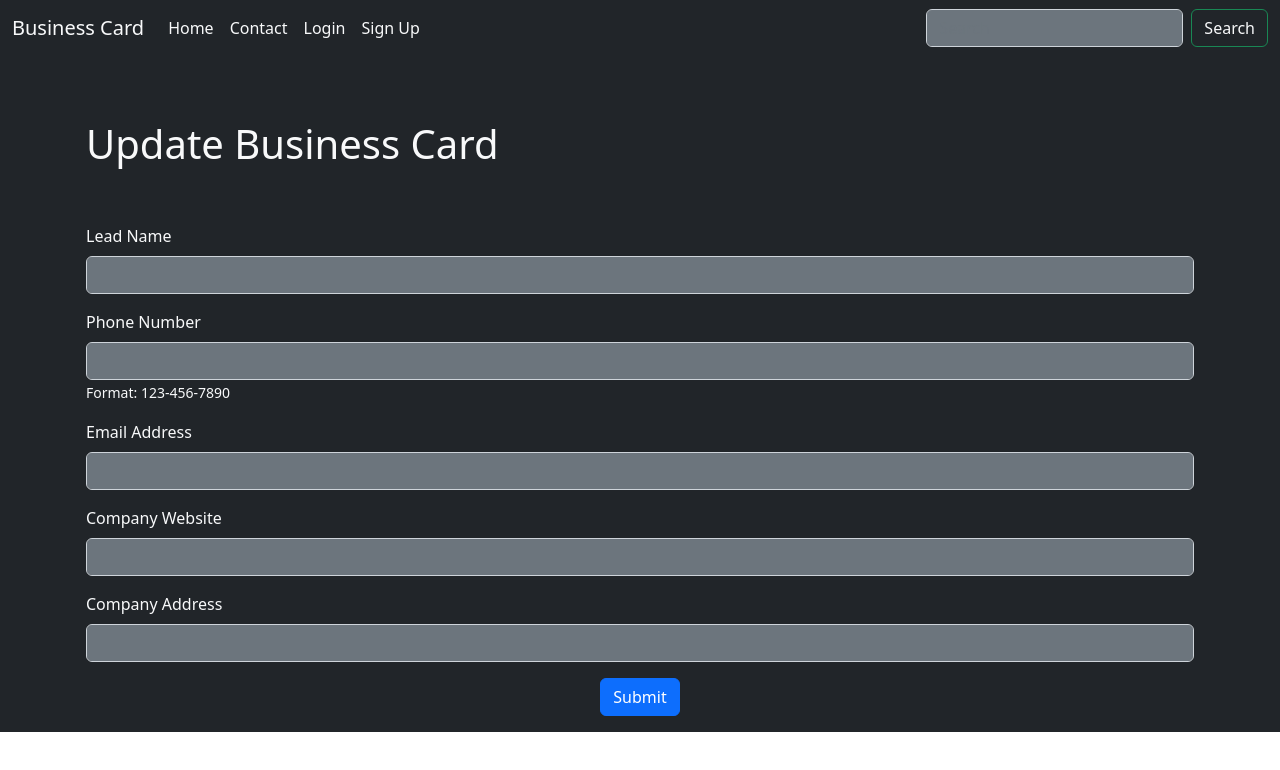
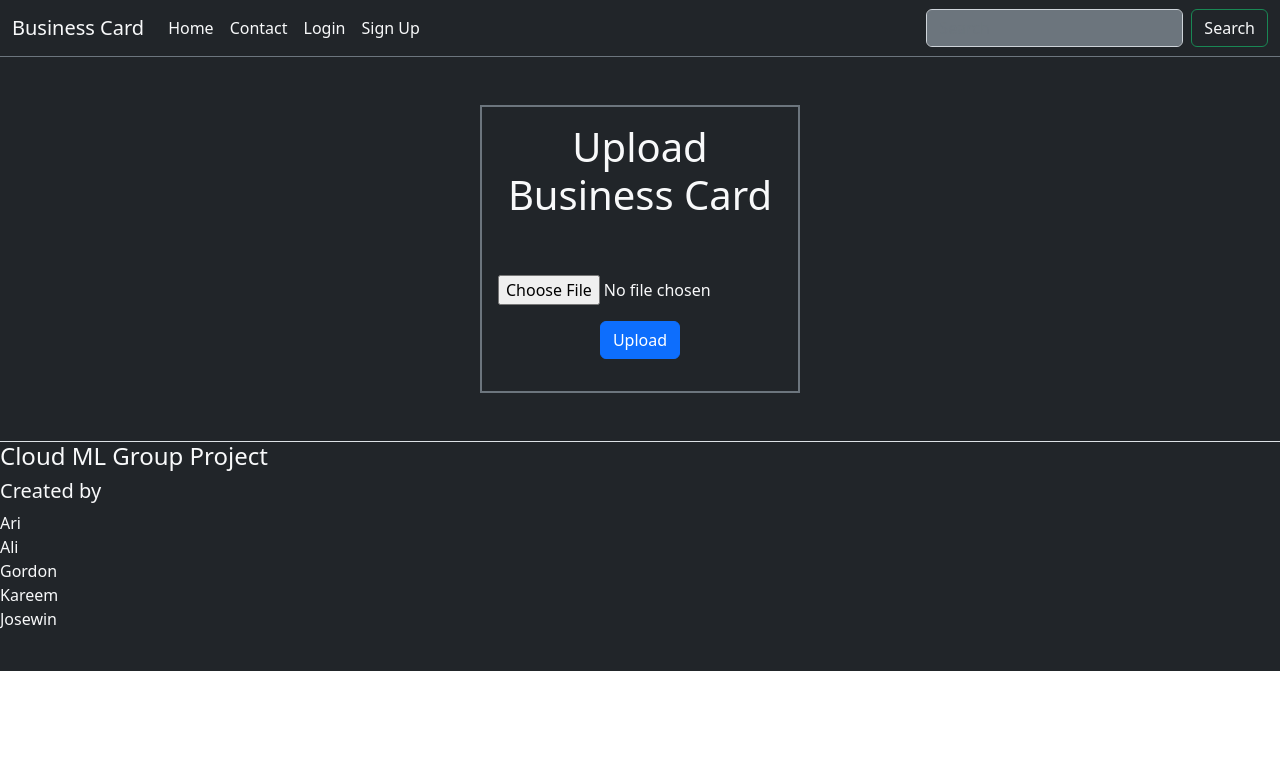
Before and after one commit to CloudML-Group-4/frontend, a React (Create React App) app: page / in a window 1280 px wide. Shown: the top 770 px of the page. Built offline with nearby package versions, Linux system fonts and the light colour scheme.

Commit message:
added home page (upload image), footer, some styling

```diff
--- a/src/App.js
+++ b/src/App.js
@@ -1,15 +1,17 @@
 import { BrowserRouter, Routes, Route } from 'react-router-dom';
+import HomePage from './pages/home_page';
 import UpdateCard from './pages/update_card';
-import Layout from './pages/layout'
-import NoPage from './pages/no_page'
+import Layout from './pages/layout';
+import NoPage from './pages/no_page';
 
 function App() {
   return (
     <BrowserRouter>
       <Routes>
         <Route path="/" element={<Layout />}>
-          <Route index element={<UpdateCard />}/>
           <Route path="*" element={<NoPage />}/>
+          <Route index element={<HomePage />}/>
+          <Route path="card_update" element={<UpdateCard />} />
         </Route>
       </Routes>
     </BrowserRouter>
--- /dev/null
+++ b/src/components/footer/footer.js
@@ -0,0 +1,21 @@
+import 'bootstrap/dist/css/bootstrap.css';
+
+
+const Footer = () => {
+
+
+
+    return(
+        <div class="border-top bg-dark text-light pb-4 mt-5">
+            <h4>Cloud ML Group Project</h4>
+            <h5>Created by</h5>
+            <div class="pl-3">
+                <p>Ari <br></br> Ali <br></br> Gordon <br></br> Kareem <br></br> Josewin</p>
+            </div>
+
+        </div>
+
+    )
+}
+
+export default Footer;
--- a/src/components/nav_bar/nav_bar.js
+++ b/src/components/nav_bar/nav_bar.js
@@ -1,11 +1,10 @@
-import { Link, NavLink } from "react-router-dom";
+import { Link } from "react-router-dom";
 
 const NavBar = () => {
     return(
-        <nav class="navbar navbar-expand-lg bg-body-tertiary">
+        <nav class="navbar navbar-expand-lg bg-body-tertiary border-bottom border-secondary">
             <div class="container-fluid text-light">
                 <Link to="/" class="navbar-brand text-light">Business Card</Link>
-                {/* <a class="navbar-brand" href="#">Business card</a> */}
                 <button class="navbar-toggler" type="button" data-bs-toggle="collapse" data-bs-target="#navbarSupportedContent" aria-controls="navbarSupportedContent" aria-expanded="false" aria-label="Toggle navigation">
                     <span class="navbar-toggler-icon"></span>
                 </button>
@@ -13,19 +12,15 @@ const NavBar = () => {
                     <ul class="navbar-nav me-auto mb-2 mb-lg-0">
                         <li class="nav-item">
                             <Link to="/" class="nav-link text-light">Home</Link>
-                            {/* <a class="nav-link active" aria-current="page" href="#">Home</a> */}
                         </li>
                         <li class="nav-item">
-                            <Link to="/" class="nav-link text-light">Contact</Link>
-                            {/* <a class="nav-link " aria-current="page" href="#">SignUp</a> */}
+                            <Link to="/card_update" class="nav-link text-light">Contact</Link>
                         </li>
                         <li class="nav-item">
                             <Link to="/" class="nav-link text-light">Login</Link>
-                            {/* <a class="nav-link " aria-current="page" href="#">Login</a> */}
                         </li>
                         <li class="nav-item">
                             <Link to="/" class="nav-link text-light">Sign Up</Link>
-                            {/* <a class="nav-link " aria-current="page" href="#">Contact</a> */}
                         </li>
                     </ul>
                     <form class="d-flex" role="search">
--- a/src/components/update_card_form/update_card_form.css
+++ b/src/components/update_card_form/update_card_form.css
@@ -7,3 +7,7 @@
     background-color: #6c757d;
     color: #f8f9fa;
  }
+
+ .border-color{
+   border: 2px solid #6c757d;
+ }
--- a/src/components/update_card_form/update_card_form.js
+++ b/src/components/update_card_form/update_card_form.js
@@ -3,11 +3,12 @@ import './update_card_form.css'
 
 
 const UpdateCardForm = () => {
+
     return(
+        <div className="UpdateCardForm" class="container bg-dark text-light p-3 border-color w-25 mt-5">
 
-        <div className="UpdateCardForm" class="container bg-dark text-light p-3">
-            <h1 class="pb-5 pt-5">Update Business Card</h1>
-            <form action="" method="post">
+            <h1 class="text-center">Update Business Card</h1>
+            <form action="" method="post" class="pt-5">
                 <div class="mb-3">
                     <label for="lead_name" class="form-label">Lead Name</label>
                     <input type="text" class="form-control" id="lead_name" name="lead_name"></input>
--- /dev/null
+++ b/src/pages/home_page.js
@@ -0,0 +1,19 @@
+import 'bootstrap/dist/css/bootstrap.css';
+
+const HomePage = () => {
+    return(
+        <div className="HomePage" class="container bg-dark text-light p-3 border-color w-25 mt-5">
+            <h1 class="text-center">Upload Business Card</h1>
+            <form action="" class="pt-5" method='post'>
+                <div class="mb-3">
+                    <input id="file" type="file" name="file" accept="image/*"/>
+                </div>
+                <div class="mb-3 text-center">
+                    <button type="submit" class="btn btn-primary">Upload</button>
+                </div>
+            </form>
+        </div>
+        )
+}
+
+export default HomePage;
--- a/src/pages/layout.js
+++ b/src/pages/layout.js
@@ -1,5 +1,6 @@
 import {Outlet} from "react-router-dom";
 import NavBar from "../components/nav_bar/nav_bar";
+import Footer from "../components/footer/footer"
 import 'bootstrap/dist/css/bootstrap.css';
 
 const Layout = () => {
@@ -8,7 +9,7 @@ const Layout = () => {
             {/* header goes here */}
             <NavBar />
             <Outlet />
-            {/* footer goes here */}
+            <Footer />
         </div>
     )
 };
--- a/src/pages/no_page.js
+++ b/src/pages/no_page.js
@@ -1,5 +1,11 @@
+import 'bootstrap/dist/css/bootstrap.css';
+
 const NoPage = () => {
-    return <h1>404</h1>;
+    return (
+        <div class="container-fluid text-light text-center">
+            <h1>404</h1>
+        </div>
+    )
 }
 
 export default NoPage
```
